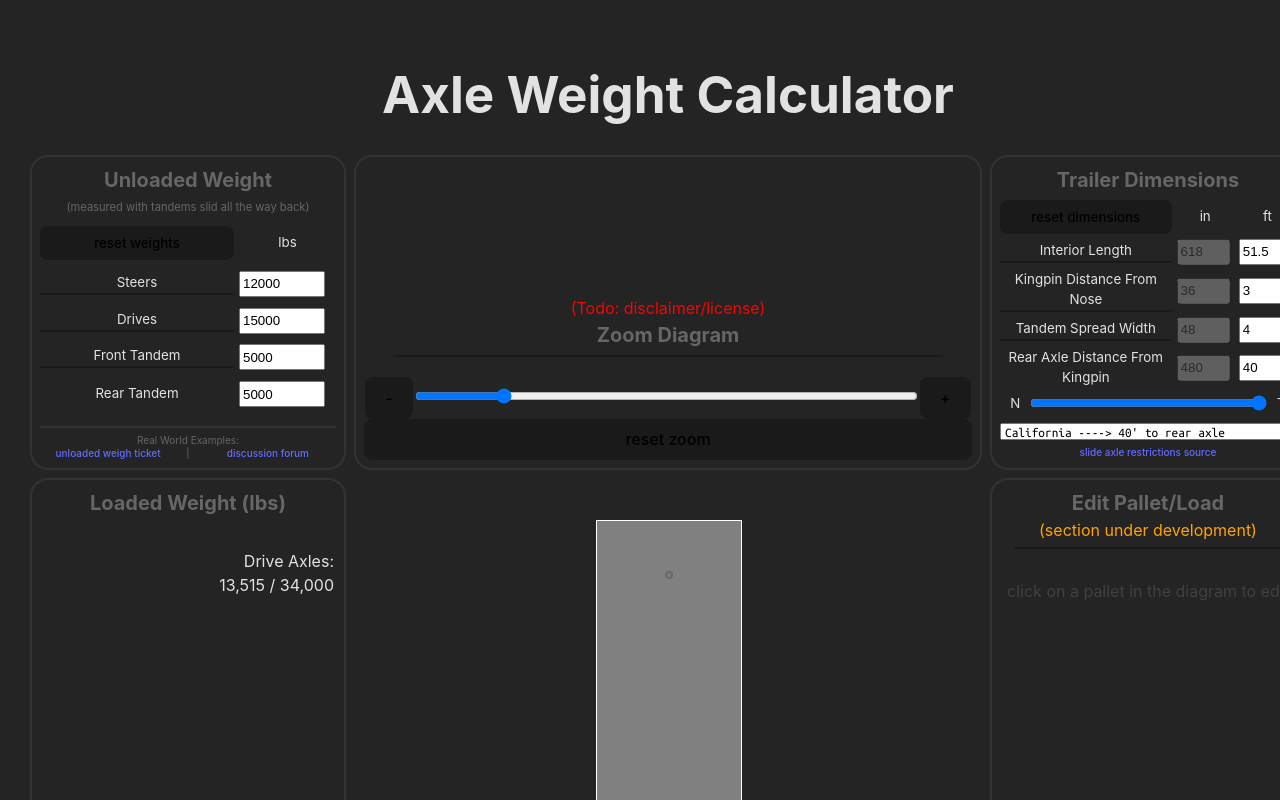
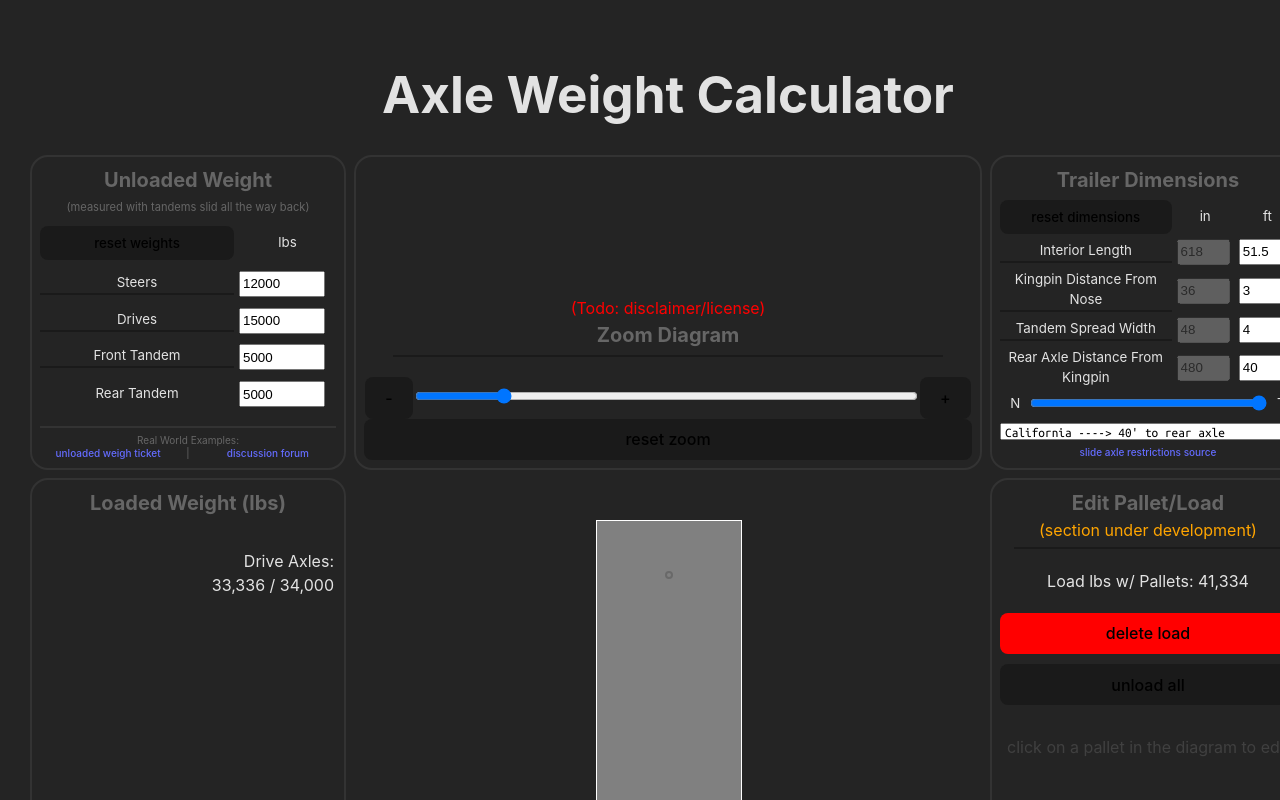
Before and after one commit to PTLux1517/axle-weight-calculator, a React (Vite) app: page / in a window 1280 px wide. Shown: the top 800 px of the page. Built offline with nearby package versions, Linux system fonts and the light colour scheme.

Commit message:
in progress

```diff
--- a/src/App.tsx
+++ b/src/App.tsx
@@ -36,7 +36,14 @@ import {
    totalStagedWt,
    toTitleCase
 } from "./calculations.ts";
-import {defaultTrailerDimensions,emptyTrailer,minSlideTrailer,minTandCenterSlideLengthFromNose,toscaOriginal,toscaTest} from "./sampleTrailers.ts";
+import {
+   defaultTrailerDimensions,
+   emptyTrailer,
+   minSlideTrailer,
+   minTandCenterSlideLengthFromNose,
+   toscaBoardHeavy,
+   toscaOriginal,
+} from "./sampleTrailers.ts";
 import {slideAxleRestrictedStates,SlideAxleRestrictionsDivider,unrestrictedLength,unrestrictedReference} from "./slideAxleRestrictedStates.ts";
 
 
@@ -325,7 +332,7 @@ function App() {
    const selectionColor1 = "darkgoldenrod"
    const selectionColor2 = "darkcyan"
 
-   const defaultTrailer:Trailer&Load = emptyTrailer
+   const defaultTrailer:Trailer&Load = toscaBoardHeavy
    const defaultState:State = State.CA
    const defaultRearAxleType:RearAxleTypeCapacity = RearAxleTypeCapacity.Tandem
    const defaultUnloadedWeights:AxleWeights = {
--- a/src/calculations.ts
+++ b/src/calculations.ts
@@ -443,6 +443,7 @@ export function toLoad(template:LoadTemplate):Load {
          case P.Tosca3TongueBoards:
             currentRowOrien = O.ToscaLg
             break
+         case P.ToscaShortBoards:
          case P.ToscaShortDblStackedBoards:
          case P.Tosca0TongueBoards:
          case P.Tosca2TongueBoards:
--- a/src/sampleTrailers.ts
+++ b/src/sampleTrailers.ts
@@ -149,30 +149,30 @@ export const toscaOriginal:Named&Trailer&Load = {
    })
 }
 
-export const toscaTest:Named&Trailer&Load = {
+export const toscaBoardHeavy:Named&Trailer&Load = {
    ...defaultTrailerDimensions,
-   name: "tosca test pattern",
+   name: "tosca board-heavy pattern",
    ...toLoad({
       rows: [
-         [P.ToscaLeggedFrames,P.ToscaLeggedFrames],
-         [P.ToscaBracketedFrames,P.ToscaBracketedFrames,P.ToscaBracketedFrames],
-         [P.ToscaBracketedFrames,P.ToscaBracketedFrames],
-         [P.ToscaBracketedFrames,P.ToscaBracketedFrames,P.ToscaBracketedFrames],
+         [P.ToscaShortBoards,P.ToscaShortBoards],
+         [P.ToscaShortBoards,P.ToscaShortBoards,P.ToscaShortBoards],
+         [P.ToscaShortBoards,P.ToscaShortBoards],
+         [P.ToscaShortBoards,P.ToscaShortBoards,P.ToscaShortBoards],
+         [P.Tosca0TongueBoards,P.Tosca0TongueBoards],
          [P.Tosca0TongueBoards,P.Tosca0TongueBoards,P.Tosca0TongueBoards],
+         [P.Tosca0TongueBoards,P.Tosca0TongueBoards],
          [P.Tosca0TongueBoards,P.Tosca0TongueBoards,P.Tosca0TongueBoards],
-         [P.Tosca0TongueBoards,P.Tosca0TongueBoards,P.Tosca0TongueBoards],
+         [P.Tosca2TongueBoards,P.Tosca2TongueBoards],
          [P.Tosca2TongueBoards,P.Tosca2TongueBoards,P.Tosca2TongueBoards],
+         [P.Tosca2TongueBoards,P.Tosca2TongueBoards],
          [P.Tosca2TongueBoards,P.Tosca2TongueBoards,P.Tosca2TongueBoards],
-         [P.Tosca2TongueBoards,P.Tosca2TongueBoards,P.Tosca2TongueBoards],
-         [P.Tosca3TongueBoards,P.Tosca3TongueBoards,P.Tosca3TongueBoards],
-         [P.Tosca3TongueBoards,P.Tosca3TongueBoards,P.Tosca3TongueBoards],
-         [P.Tosca3TongueBoards,P.Tosca3TongueBoards,P.Tosca3TongueBoards],
-         [P.ToscaLeggedFrames,P.ToscaLeggedFrames,P.ToscaLeggedFrames],
-         [P.ToscaLeggedFrames,P.ToscaLeggedFrames,P.ToscaLeggedFrames],
-         [P.ToscaBracketedFrames,P.ToscaLeggedFrames,P.ToscaBracketedFrames],
-         [P.ToscaShortDblStackedBoards,P.ToscaShortDblStackedBoards],
-         [P.ToscaShortDblStackedBoards,P.ToscaSpringBox,P.ToscaShortDblStackedBoards],
-         [P.ToscaBracketedFrames,P.ToscaBracketedFrames],
+         [P.Tosca2TongueBoards,P.Tosca2TongueBoards],
+         [P.Tosca3TongueBoards,P.ToscaBracketedFrames,P.Tosca3TongueBoards],
+         [P.Tosca3TongueBoards,P.Tosca3TongueBoards],
+         [P.Tosca3TongueBoards,P.ToscaBracketedFrames,P.Tosca3TongueBoards],
+         [P.Tosca3TongueBoards,P.Tosca3TongueBoards],
+         [P.Tosca3TongueBoards,P.ToscaLeggedFrames,P.Tosca3TongueBoards],
+         [P.Tosca3TongueBoards,P.ToscaLeggedFrames,P.Tosca3TongueBoards],
       ]
    })
 }
--- a/src/types.ts
+++ b/src/types.ts
@@ -67,7 +67,8 @@ export enum P {
    White                      = 40,
    ToscaBracketedFrames       = 398, //top irons
    ToscaLeggedFrames          = 461, //bottom irons
-   ToscaShortDblStackedBoards = 756, //pressure plate boards
+   ToscaShortBoards           = 378, //pressure plate boards (as single)
+   ToscaShortDblStackedBoards = 756, //pressure plate boards (as stack)
    Tosca0TongueBoards         = 874, //top and bottom boards
    ToscaSpringBox             = 981, //springs
    Tosca2TongueBoards         = 986, //narrow side boards
```
